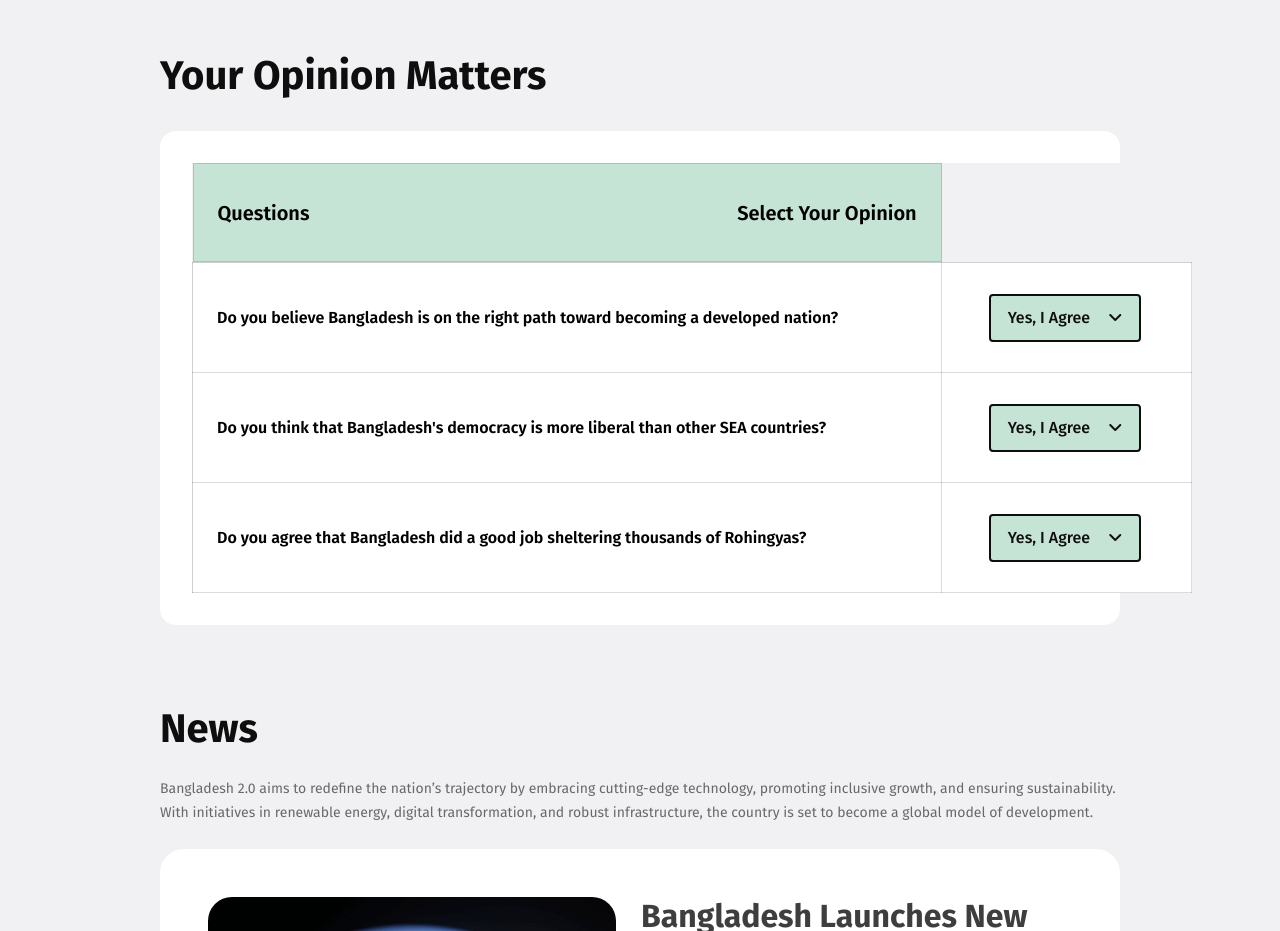
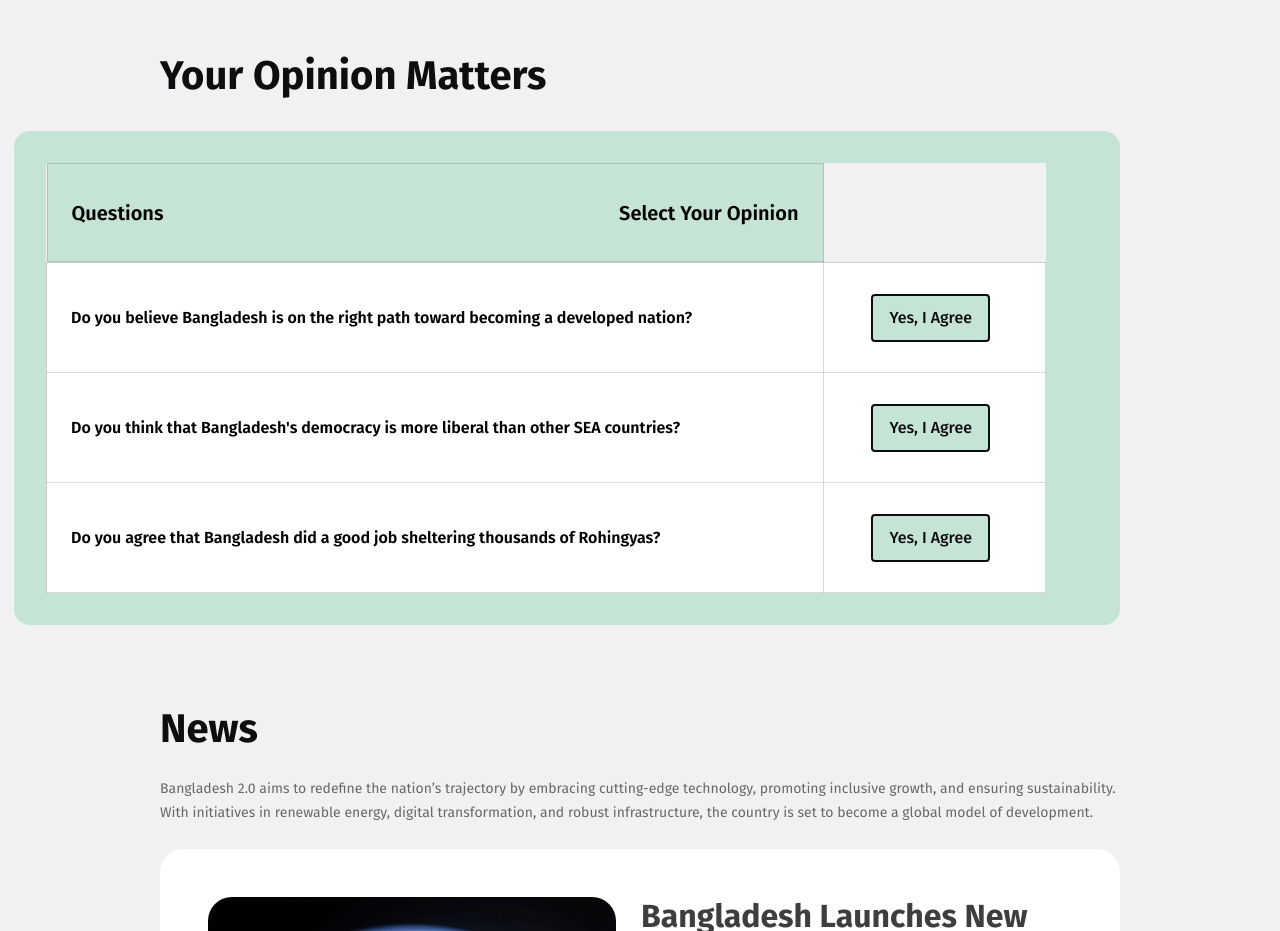
Before and after one commit to Protik49/my-assignment, a plain HTML site: page index.html in a window 1280 px wide. Shown: the part 1940-2871 px from the top of the page. Drawn offline with nearby package versions, Linux system fonts and the light colour scheme.

Commit message:
fixed table issue

```diff
--- a/Styles/style.css
+++ b/Styles/style.css
@@ -477,7 +477,7 @@
     margin-left: 23px;
 }
 
-.table-content .fa-solid{
+.table-content /*.fa-solid*/{
     background: rgb(198, 228, 214);
     margin-left: 14px;
 }
--- a/index.html
+++ b/index.html
@@ -4,7 +4,7 @@
     <meta charset="UTF-8">
     <meta name="viewport" content="width=device-width, initial-scale=1.0">
     <title>Bnagladesh 2.0</title>
-    <script src="https://kit.fontawesome.com/156881b007.js" crossorigin="anonymous"></script>
+    <!--<script src="https://kit.fontawesome.com/156881b007.js" crossorigin="anonymous"></script>-->
     <link rel="preconnect" href="https://fonts.googleapis.com">
     <link rel="preconnect" href="https://fonts.gstatic.com" crossorigin>
     <link href="https://fonts.googleapis.com/css2?family=Fira+Sans:ital,wght@0,100;0,200;0,300;0,400;0,500;0,600;0,700;0,800;0,900;1,100;1,200;1,300;1,400;1,500;1,600;1,700;1,800;1,900&family=Inter:ital,opsz,wght@0,14..32,100..900;1,14..32,100..900&family=Merriweather:ital,wght@0,300;0,400;0,700;0,900;1,300;1,400;1,700;1,900&family=Open+Sans:ital,wght@0,300..800;1,300..800&family=Work+Sans:ital,wght@0,100..900;1,100..900&display=swap" rel="stylesheet">
@@ -112,15 +112,15 @@
 
                     <tr>
                         <td>Do you believe Bangladesh is on the right path toward becoming a developed nation?</td>
-                        <td><button>Yes, I Agree    <i class="fa-solid fa-angle-down"></i></button></td>
+                        <td><button>Yes, I Agree    <!--<i class="fa-solid fa-angle-down"></i>--></button></td>
                     </tr>
                     <tr>
                         <td>Do you think that Bangladesh's democracy is more liberal than other SEA countries?</td>
-                        <td><button>Yes, I Agree    <i class="fa-solid fa-angle-down"></i></button></td>
+                        <td><button>Yes, I Agree    <!--<i class="fa-solid fa-angle-down"></i>--></button></td>
                     </tr>
                     <tr>
                         <td>Do you agree that Bangladesh did a good job sheltering thousands of Rohingyas?</td>
-                        <td><button>Yes, I Agree    <i class="fa-solid fa-angle-down"></i></button></td>
+                        <td><button>Yes, I Agree   <!-- <i class="fa-solid fa-angle-down"></i>--></button></td>
                     </tr>
 
                 </tbody>
```
